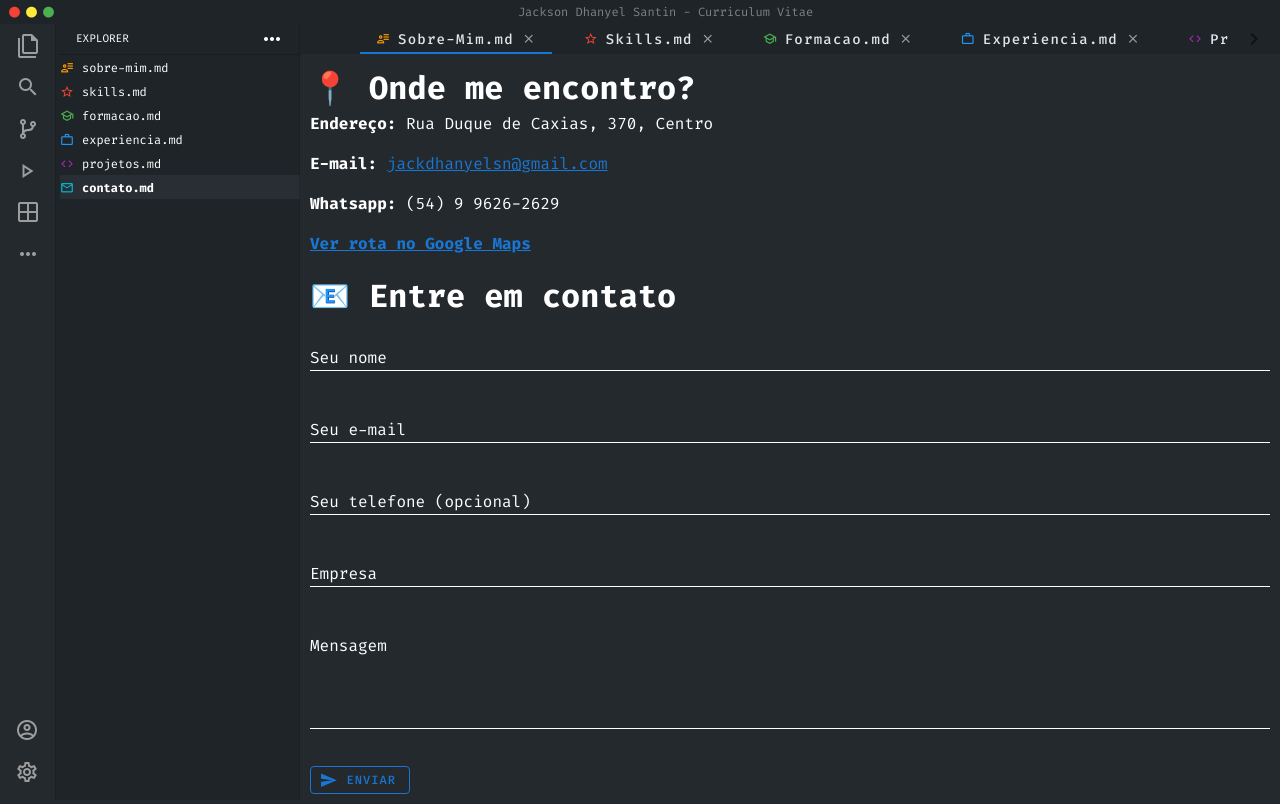
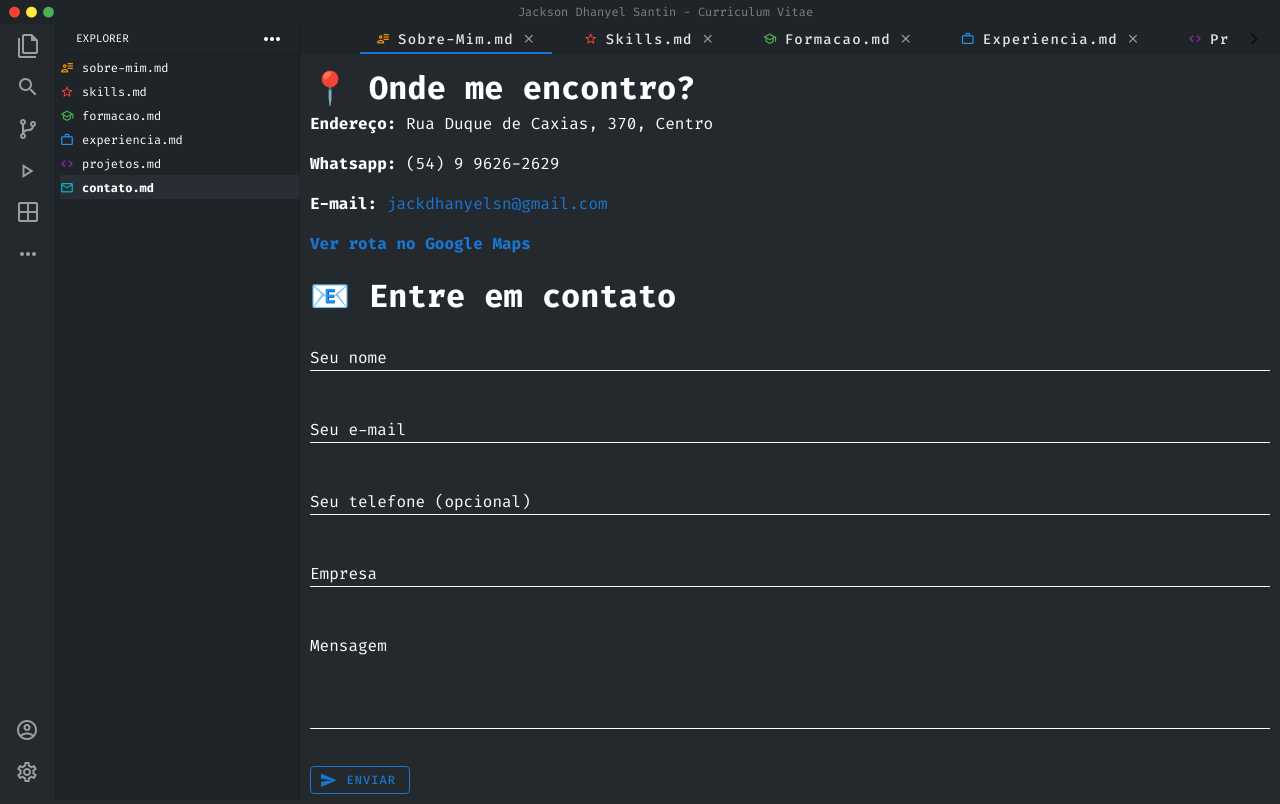
Before and after one commit to JacksonSantin/curriculum_vitae_atualizado, a Vue app: page /contato in a window 1280 px wide. Built offline with nearby package versions, Linux system fonts and the light colour scheme; what vue-sweetalert2 would draw is missing.

Commit message:
:sparkles: Feat(master): Ajustes finais.

```diff
--- a/src/view/contato.vue
+++ b/src/view/contato.vue
@@ -86,8 +86,8 @@ export default {
 # 📍 Onde me encontro?
 
 **Endereço:** Rua Duque de Caxias, 370, Centro\n
+**Whatsapp:** (54) 9 9626-2629\n
 **E-mail:** jackdhanyelsn@gmail.com\n
-**Whatsapp:** (54) 9 9626-2629\n
 **[Ver rota no Google Maps](https://www.google.com/maps/dir/?api=1&destination=-28.450819517910066,-52.201736659492)**\n
 
 # 📧 Entre em contato
@@ -179,4 +179,7 @@ export default {
   ) {
   border-color: white;
 }
+:deep(a) {
+  text-decoration: none;
+}
 </style>
--- a/src/view/sobre.vue
+++ b/src/view/sobre.vue
@@ -48,6 +48,7 @@ Gosto de uma boa música, trabalhar ouvindo um som, bons amigos e principalmente
 [![Github](https://img.shields.io/badge/-Github-%23333F?style=for-the-badge&logo=github&logoColor=white)](https://github.com/JacksonSantin)
 [![Gmail](https://img.shields.io/badge/-Gmail-c71610?style=for-the-badge&logo=gmail&logoColor=white&link=mailto:jackdhanyelsn@gmail.com)](mailto:jackdhanyelsn@gmail.com)
 [![Whatsapp](https://img.shields.io/badge/-Whatsapp-25D366?style=for-the-badge&logo=whatsapp&logoColor=white)](https://api.whatsapp.com/send?phone=54996262629)
+[![BuyMeACoffee](https://img.shields.io/badge/Buy%20Me%20a%20Coffee-ffdd00?style=for-the-badge&logo=buy-me-a-coffee&logoColor=black)](https://www.buymeacoffee.com/jackdhanyels)
 
 
 `,
```
